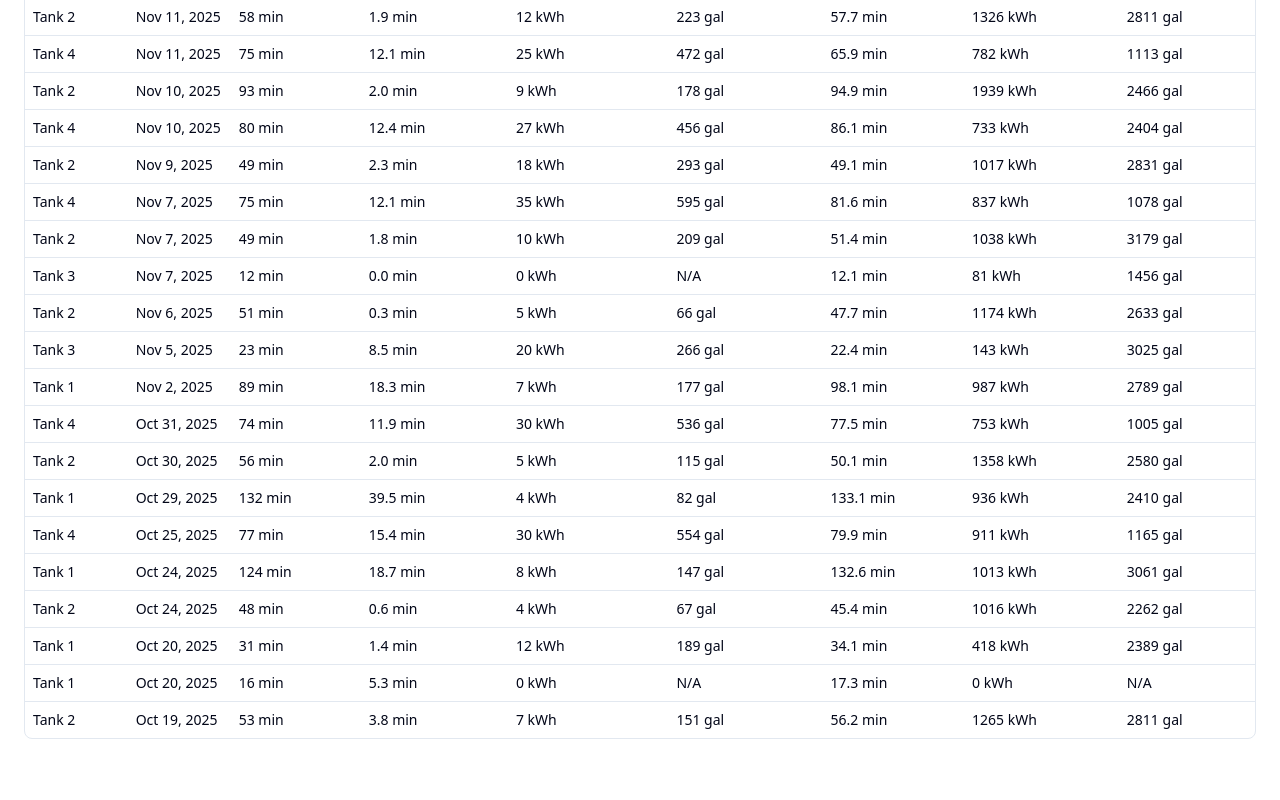
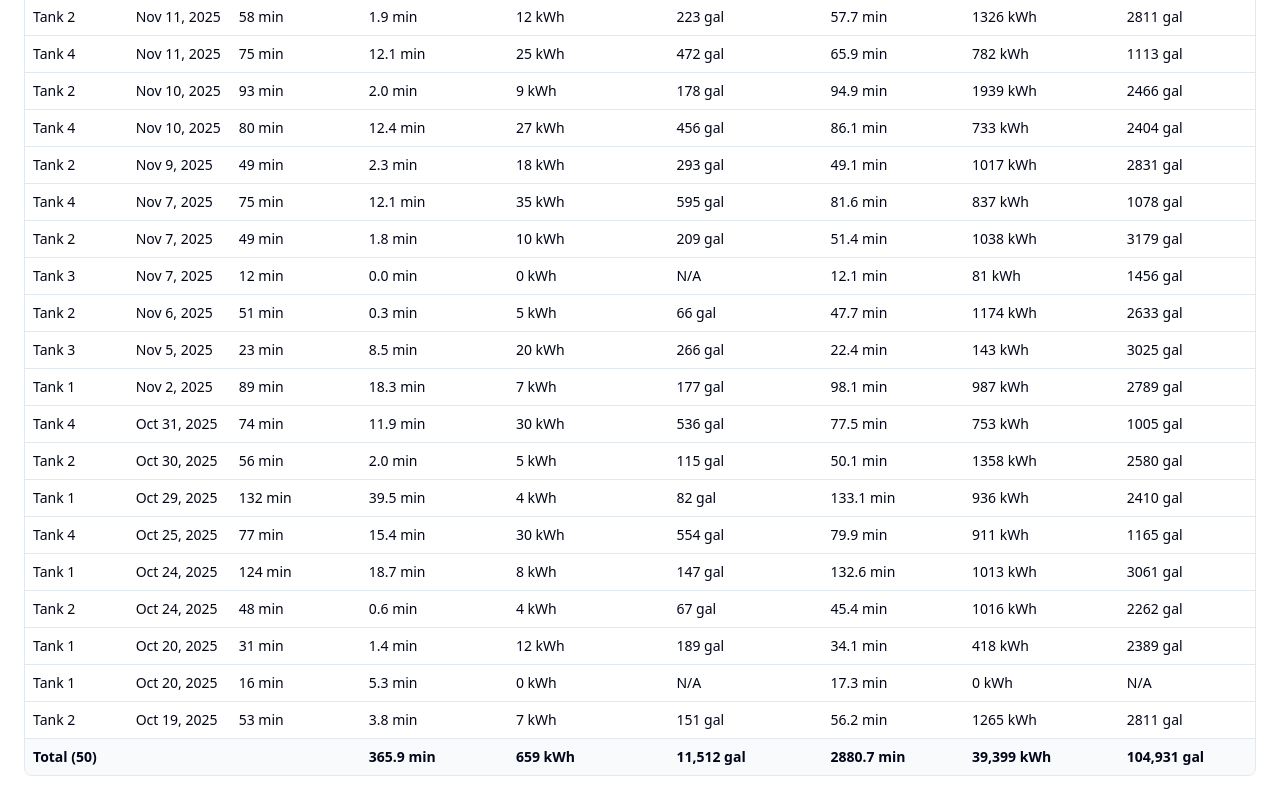
Before and after one commit to ashrafmui/kpi_dashboard, a Next.js app: page / in a window 1280 px wide. Shown: the part 1693-2493 px from the top of the page. Before the commit the page ends 2456 px from the top, so only its background shows below. Built offline with nearby package versions, Linux system fonts and the light colour scheme.

Commit message:
add dynamic totals footer to data table using AggregateKPIs from AggregateTanks function

```diff
--- a/components/TankTable/DataTable.tsx
+++ b/components/TankTable/DataTable.tsx
@@ -15,10 +15,13 @@ import {
   Table,
   TableBody,
   TableCell,
+  TableFooter,
   TableHead,
   TableHeader,
   TableRow,
 } from "@/components/ui/table";
+import { TransformedTankRecord } from "@/lib/TransformTank";
+import { aggregateKPIs } from "@/lib/AggregateTanks";
 import { Input } from "@/components/ui/input";
 import {
   Select,
@@ -124,6 +127,39 @@ export function DataTable<TData, TValue>({
               </TableRow>
             )}
           </TableBody>
+          <TableFooter>
+            {(() => {
+              const rows = table.getFilteredRowModel().rows;
+              const records = rows.map(
+                (r) => r.original as TransformedTankRecord
+              );
+              const totals = aggregateKPIs(records);
+
+              return (
+                <TableRow className="font-semibold">
+                  <TableCell>Total ({rows.length})</TableCell>
+                  <TableCell />
+                  <TableCell />
+                  <TableCell>
+                    {(totals.totalTimeSaved / 60).toFixed(1)} min
+                  </TableCell>
+                  <TableCell>{totals.totalEnergySaved} kWh</TableCell>
+                  <TableCell>
+                    {totals.totalWaterSaved.toLocaleString()} gal
+                  </TableCell>
+                  <TableCell>
+                    {(totals.totalTimeUsed / 60).toFixed(1)} min
+                  </TableCell>
+                  <TableCell>
+                    {totals.totalEnergyUsed.toLocaleString()} kWh
+                  </TableCell>
+                  <TableCell>
+                    {totals.totalWaterUsed.toLocaleString()} gal
+                  </TableCell>
+                </TableRow>
+              );
+            })()}
+          </TableFooter>
         </Table>
       </div>
     </div>
```
